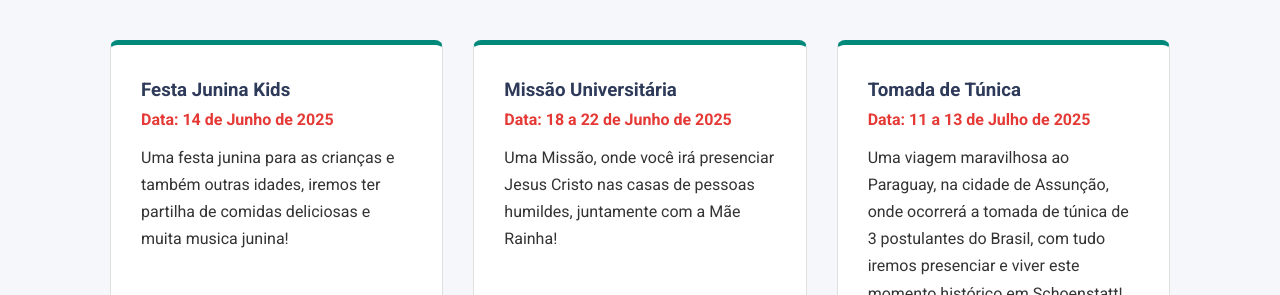
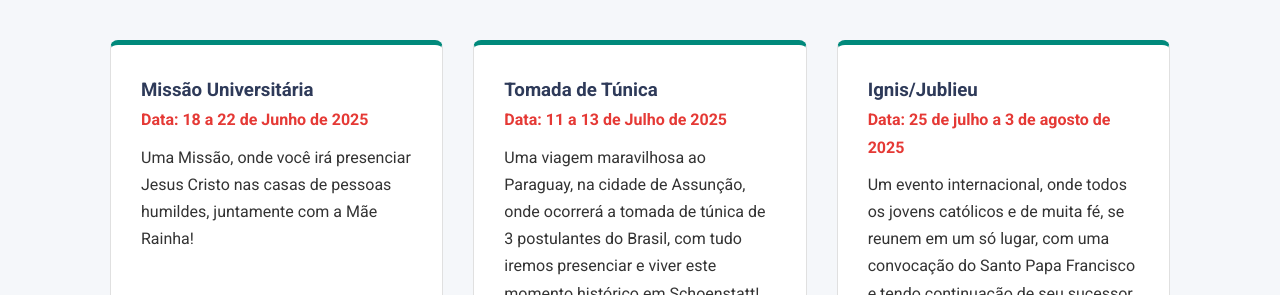
Before and after one commit to JoaoPedrol13/JumasIbipora, a plain HTML site: page index.html in a window 1280 px wide. Shown: the part 657-952 px from the top of the page. Drawn offline with Linux system fonts and the light colour scheme.

Commit message:
Add files via upload

```diff
--- a/index.html
+++ b/index.html
@@ -39,11 +39,6 @@
                 <h2>Próximos Eventos</h2>
                 <div class="card-grid">
                     <div class="card evento-card">
-                        <h3>Festa Junina Kids</h3>
-                        <p class="data"><strong>Data:</strong> 14 de Junho de 2025</p>
-                        <p>Uma festa junina para as crianças e também outras idades, iremos ter partilha de comidas deliciosas e muita musica junina!</p>
-                    </div>
-                    <div class="card evento-card">
                         <h3>Missão Universitária</h3>
                         <p class="data"><strong>Data:</strong> 18 a 22 de Junho de 2025</p>
                         <p>Uma Missão, onde você irá presenciar Jesus Cristo nas casas de pessoas humildes, juntamente com a Mãe Rainha!</p>
@@ -52,6 +47,11 @@
                         <h3>Tomada de Túnica</h3>
                         <p class="data"><strong>Data:</strong> 11 a 13 de Julho de 2025</p>
                         <p>Uma viagem maravilhosa ao Paraguay, na cidade de Assunção, onde ocorrerá a tomada de túnica de 3 postulantes do Brasil, com tudo iremos presenciar e viver este momento histórico em Schoenstatt!</p>
+                    </div>
+                    <div class="card evento-card">
+                        <h3>Ignis/Jublieu</h3>
+                        <p class="data"><strong>Data:</strong> 25 de julho a 3 de agosto de 2025</p>
+                        <p>Um evento internacional, onde todos os jovens católicos e de muita fé, se reunem em um só lugar, com uma convocação do Santo Papa Francisco e tendo continuação de seu sucessor Papa Leão XIV!</p>
                     </div>
                 </div>
             </div>
```
